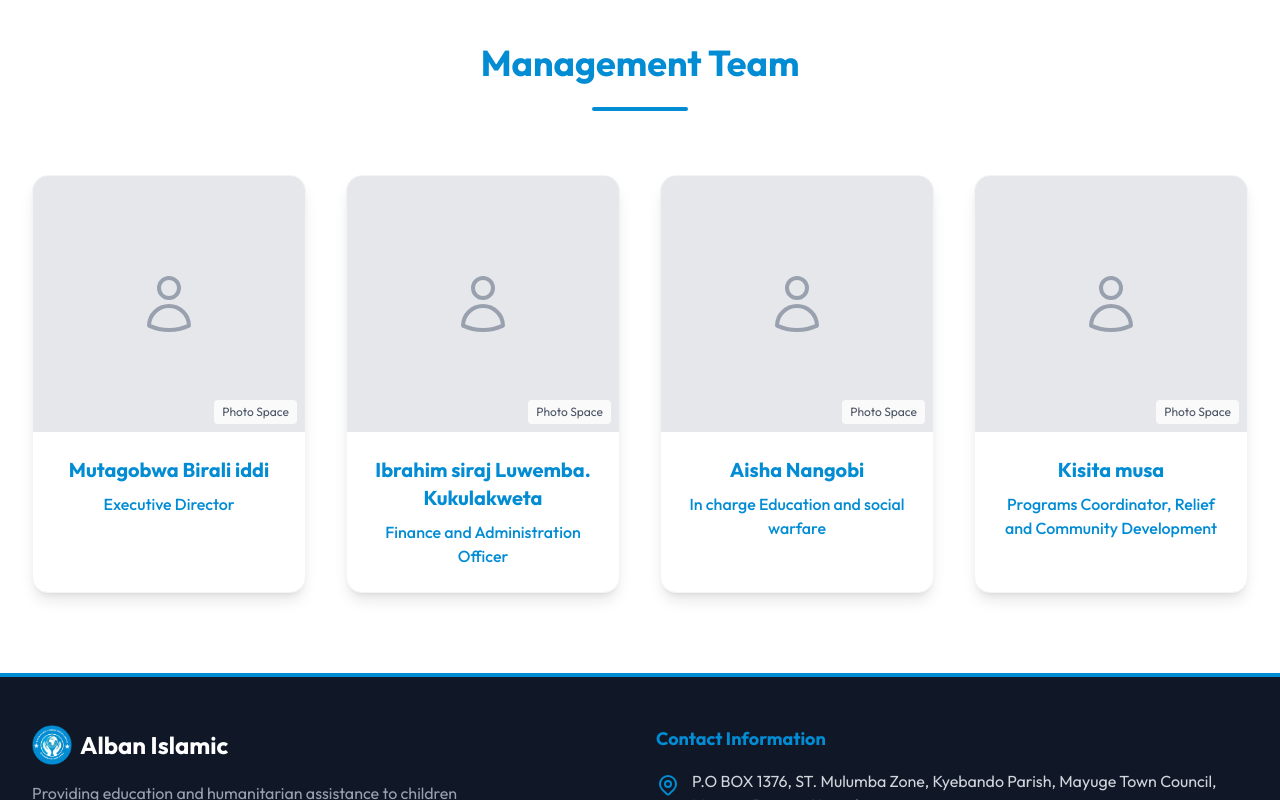
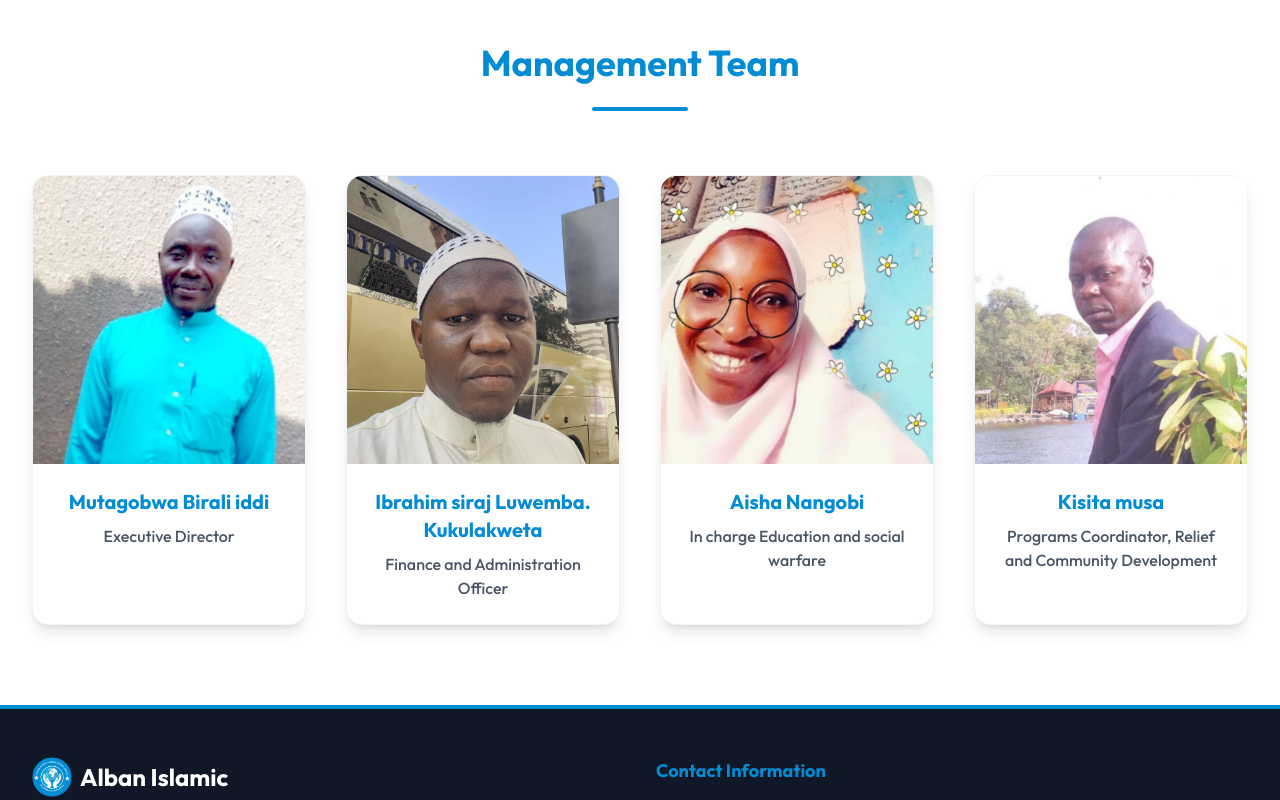
Before and after one commit to aysh-ug/albanislamic, an Angular app: page /about-us in a window 1280 px wide. Shown: the part 549-1349 px from the top of the page. Built offline with nearby package versions, Linux system fonts and the light colour scheme.

Commit message:
added team photos

```diff
--- a/src/app/pages/about-us/about-us.component.ts
+++ b/src/app/pages/about-us/about-us.component.ts
@@ -28,18 +28,15 @@ import { TranslationService } from '../../services/translation.service';
 
         <div class="grid grid-cols-1 sm:grid-cols-2 lg:grid-cols-4 gap-10">
           <div *ngFor="let member of ts.t.about.staff" class="bg-white rounded-2xl overflow-hidden shadow-lg border border-gray-100 hover:shadow-xl transition-shadow text-center group">
-            <!-- Image Placeholder -->
-            <div class="h-64 bg-gray-200 flex items-center justify-center relative">
-              <svg xmlns="http://www.w3.org/2000/svg" fill="none" viewBox="0 0 24 24" stroke-width="1.5" stroke="currentColor" class="w-16 h-16 text-gray-400">
-                <path stroke-linecap="round" stroke-linejoin="round" d="M15.75 6a3.75 3.75 0 1 1-7.5 0 3.75 3.75 0 0 1 7.5 0ZM4.501 20.118a7.5 7.5 0 0 1 14.998 0A17.933 17.933 0 0 1 12 21.75c-2.676 0-5.216-.584-7.499-1.632Z" />
-              </svg>
+            <!-- Staff Image -->
+            <div class="h-72 relative">
+              <img [src]="member.image" [alt]="member.name" class="w-full h-full object-cover object-top" />
               <div class="absolute inset-0 bg-primary opacity-0 group-hover:opacity-10 transition-opacity"></div>
-              <span class="absolute bottom-2 right-2 bg-white/80 px-2 py-1 text-xs text-gray-600 rounded">Photo Space</span>
             </div>
 
             <div class="p-6">
               <h3 class="text-xl font-bold text-gray-900 mb-2">{{ member.name }}</h3>
-              <p class="text-primary font-medium">{{ member.role }}</p>
+              <p class="text-gray-600 font-medium">{{ member.role }}</p>
             </div>
           </div>
         </div>
--- a/src/app/services/translation.service.ts
+++ b/src/app/services/translation.service.ts
@@ -69,13 +69,14 @@ export class TranslationService {
           'Alban Islamic Primary School Limited is a nonprofit organization established and fully registered on 15th May, 2017 by the registrar of companies (Reg No: 80020000246307), and fully registered with the Ministry of Education and Sports. The objective of this organization is to improve on the social economic and education areas in the communities, catering for orphans and needy children. Our organization is also involved in providing relief and development services in ST. Mulumba Zone, Kyebando Parish, Mayuge Town Council, Mayuge District, Eastern Uganda.',
         managementTitle: 'Management Team',
         staff: [
-          { name: 'Mutagobwa Birali iddi', role: 'Executive Director' },
+          { name: 'Mutagobwa Birali iddi', role: 'Executive Director', image: 'muta.jpg' },
           {
             name: 'Ibrahim siraj Luwemba. Kukulakweta',
             role: 'Finance and Administration Officer',
+            image: 'ibra.jpg'
           },
-          { name: 'Aisha Nangobi', role: 'In charge Education and social warfare' },
-          { name: 'Kisita musa', role: 'Programs Coordinator, Relief and Community Development' },
+          { name: 'Aisha Nangobi', role: 'In charge Education and social warfare', image: 'aisha.jpg' },
+          { name: 'Kisita musa', role: 'Programs Coordinator, Relief and Community Development', image: 'musa.jpg' },
         ],
       },
       footer: {
@@ -136,10 +137,10 @@ export class TranslationService {
           'مدرسة ألبان الإسلامية الابتدائية المحدودة هي منظمة غير ربحية تأسست ومسجلة بالكامل في 15 مايو 2017 من قبل مسجل الشركات (رقم التسجيل: 80020000246307)، ومسجلة بالكامل لدى وزارة التعليم والرياضة. الهدف من هذه المنظمة هو تحسين المجالات الاجتماعية والاقتصادية والتعليمية في المجتمعات، وتلبية احتياجات الأيتام والأطفال المحتاجين. تشارك منظمتنا أيضاً في تقديم خدمات الإغاثة والتنمية في منطقة سانت مولومبا، أبرشية كيباندو، مجلس مدينة مايوجي، مقاطعة مايوجي، شرق أوغندا.',
         managementTitle: 'فريق الإدارة',
         staff: [
-          { name: 'Mutagobwa Birali iddi', role: 'المدير التنفيذي' },
-          { name: 'Ibrahim siraj Luwemba. Kukulakweta', role: 'مسؤول المالية والإدارة' },
-          { name: 'Aisha Nangobi', role: 'مسؤولة التعليم والرعاية الاجتماعية' },
-          { name: 'Kisita musa', role: 'منسق البرامج، الإغاثة وتنمية المجتمع' },
+          { name: 'Mutagobwa Birali iddi', role: 'المدير التنفيذي', image: 'muta.jpg' },
+          { name: 'Ibrahim siraj Luwemba. Kukulakweta', role: 'مسؤول المالية والإدارة', image: 'ibra.jpg' },
+          { name: 'Aisha Nangobi', role: 'مسؤولة التعليم والرعاية الاجتماعية', image: 'aisha.jpg' },
+          { name: 'Kisita musa', role: 'منسق البرامج، الإغاثة وتنمية المجتمع', image: 'musa.jpg' },
         ],
       },
       footer: {
```
